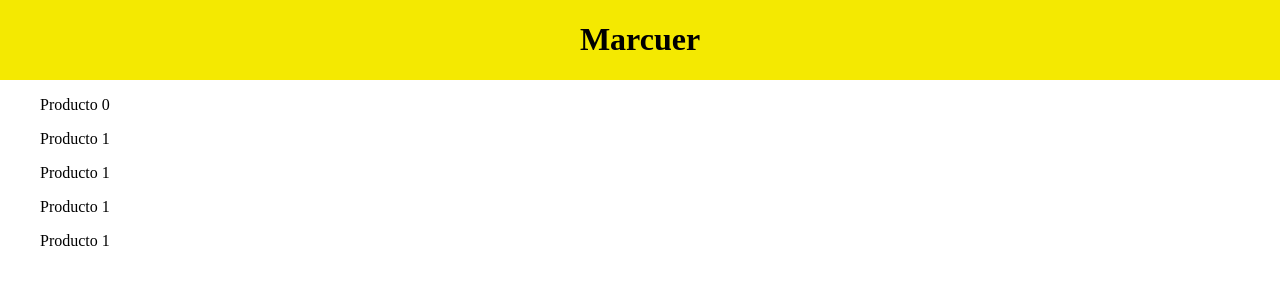
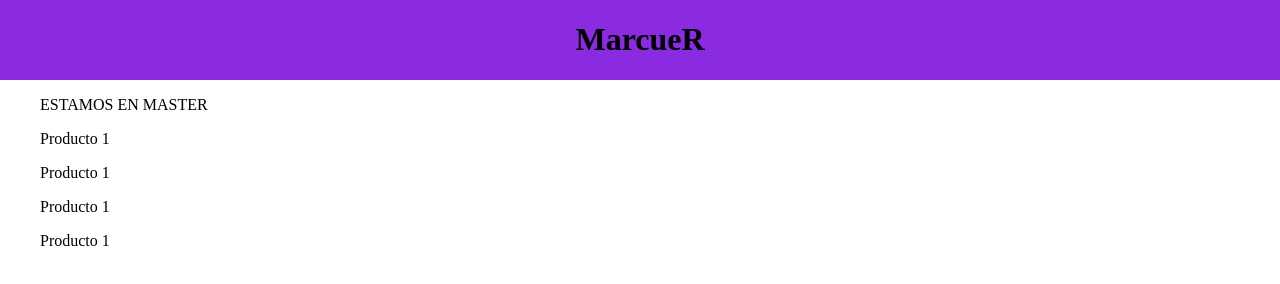
Before and after one commit to MichaelHurtado18/tiendaVirtual, a plain HTML site: page index.html in a window 1280 px wide. Drawn offline with Linux system fonts and the light colour scheme.

Commit message:
Cambiano color de header

```diff
--- a/estilos/estilos.css
+++ b/estilos/estilos.css
@@ -13,7 +13,7 @@ body {
 }
 
 .header {
-    background-color: #F4E901;
+    background-color: blueviolet;
 }
 
 .barra {
--- a/index.html
+++ b/index.html
@@ -14,7 +14,7 @@
     <header class="header">
         <div class="barra">
             <div class="barra__texto">
-                <h1>Marcuer</h1>
+                <h1>MarcueR</h1>
             </div>
 
 
@@ -25,7 +25,7 @@
     <main class="contenedor">
         <div class="contenedor__productos">
             <div class="producto">
-                <p>Producto 0</p>
+                <p>ESTAMOS EN MASTER</p>
             </div>
             <div class="producto">
                 <p>Producto 1</p>
```
